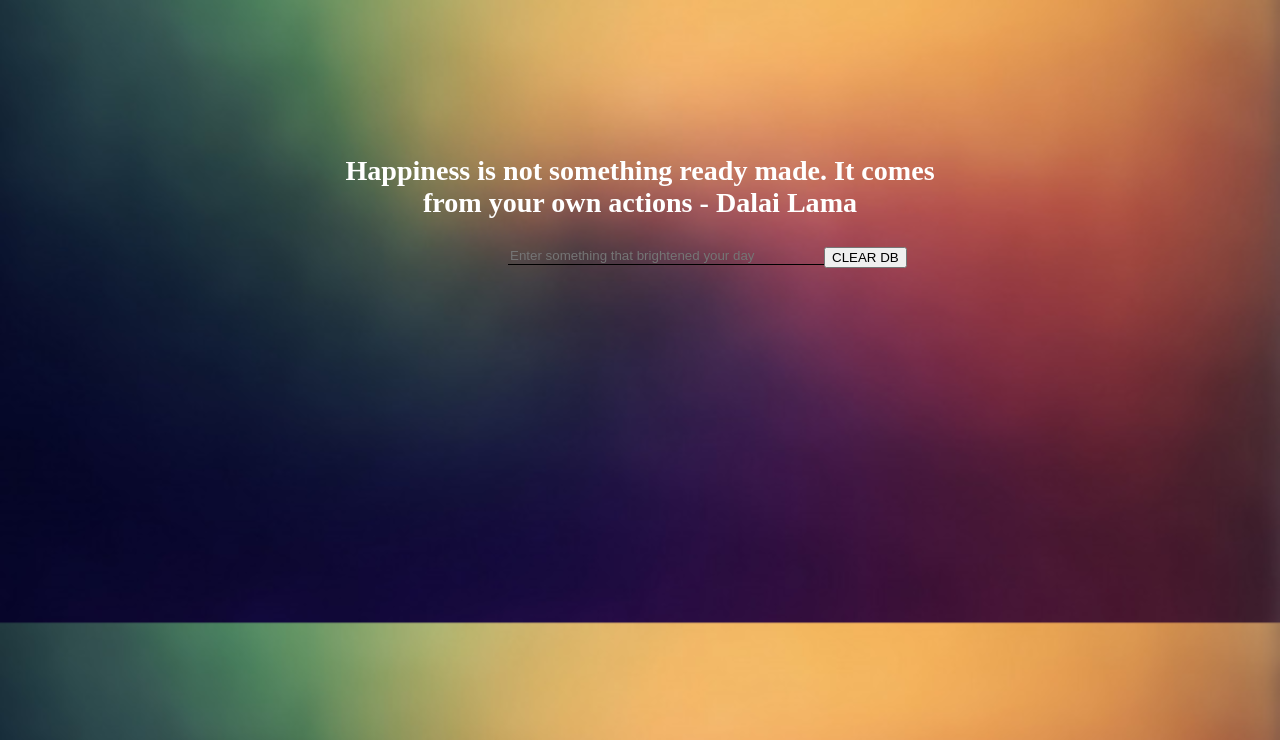
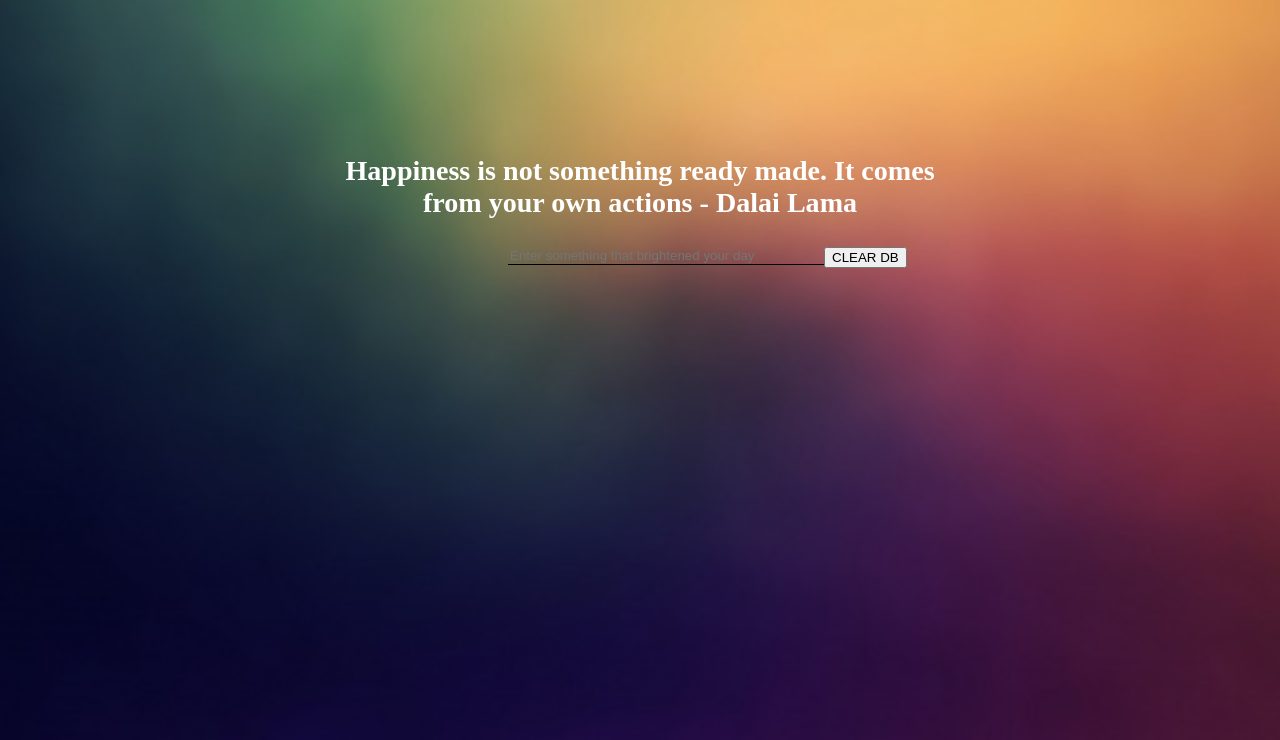
Before and after one commit to chenannigans/upside, a browser extension: page index.html in a window 1280 px wide. Shown: the part 60-800 px from the top of the page. Drawn offline with nearby package versions, Linux system fonts and the light colour scheme.

Commit message:
adjusted bg image so they stretch horizontally and vertically

```diff
--- a/styles.css
+++ b/styles.css
@@ -1,6 +1,6 @@
 body {
    background-image: url("images/bg_01.jpg");
-   background-size: 100% auto;
+   background-size: cover;
    color: white;
 }
 
```
